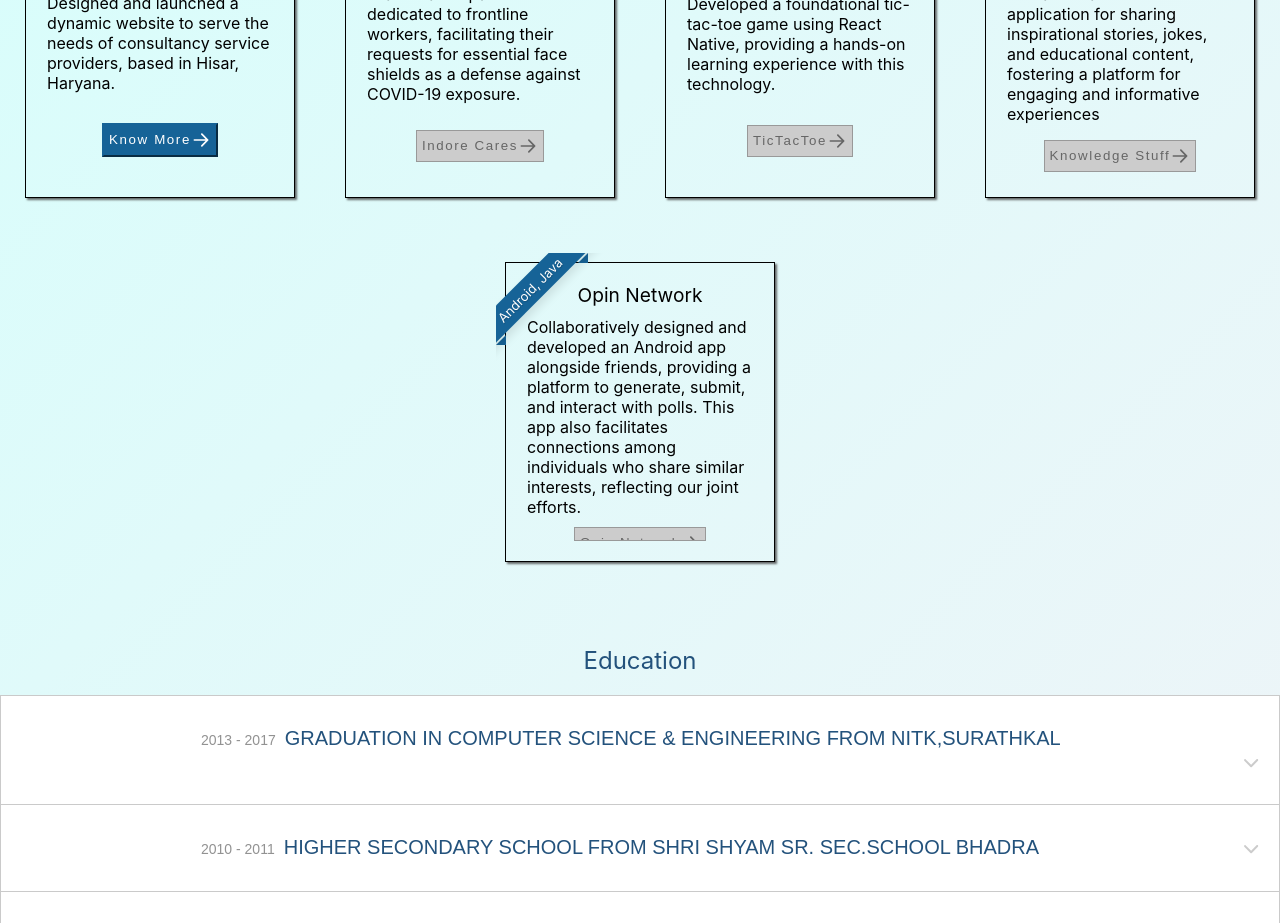
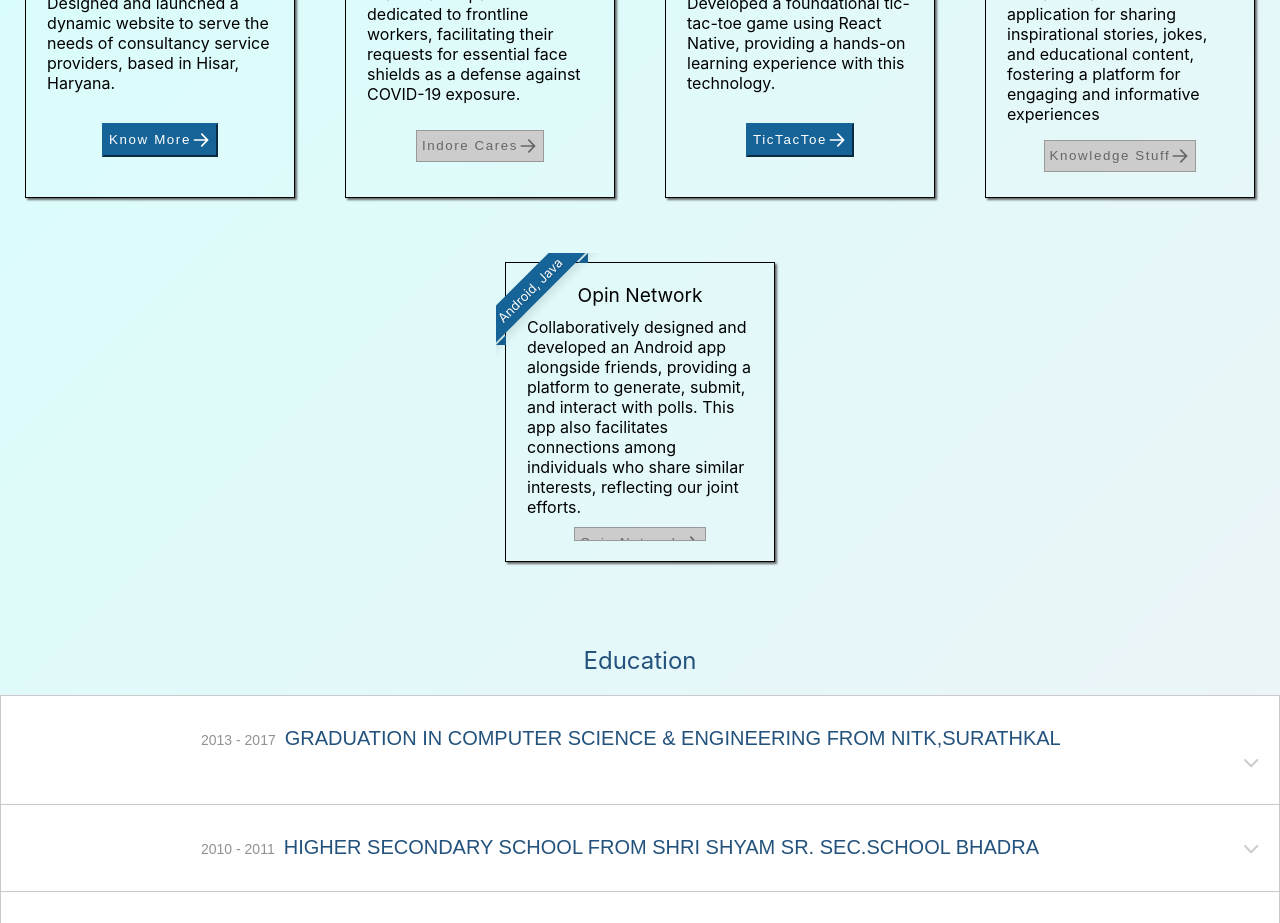
Before and after one commit to Bhagirathsheela/personal-website, a React (Create React App) app: page / in a window 1280 px wide. Shown: the part 880-1803 px from the top of the page. Built offline with nearby package versions, Linux system fonts and the light colour scheme.

Commit message:
adding tic tac toe link

```diff
--- a/src/common/consts.js
+++ b/src/common/consts.js
@@ -75,7 +75,7 @@ export const projectsInfo = [
     intro:
       "Developed a foundational tic-tac-toe game using React Native, providing a hands-on learning experience with this technology.",
     linkBtnTxt: "TicTacToe",
-    link: "",
+    link: "https://play.google.com/store/apps/details?id=com.TicTocToe.myapp&pcampaignid=web_share",
   },
   {
     language: "Android, Java",
```
